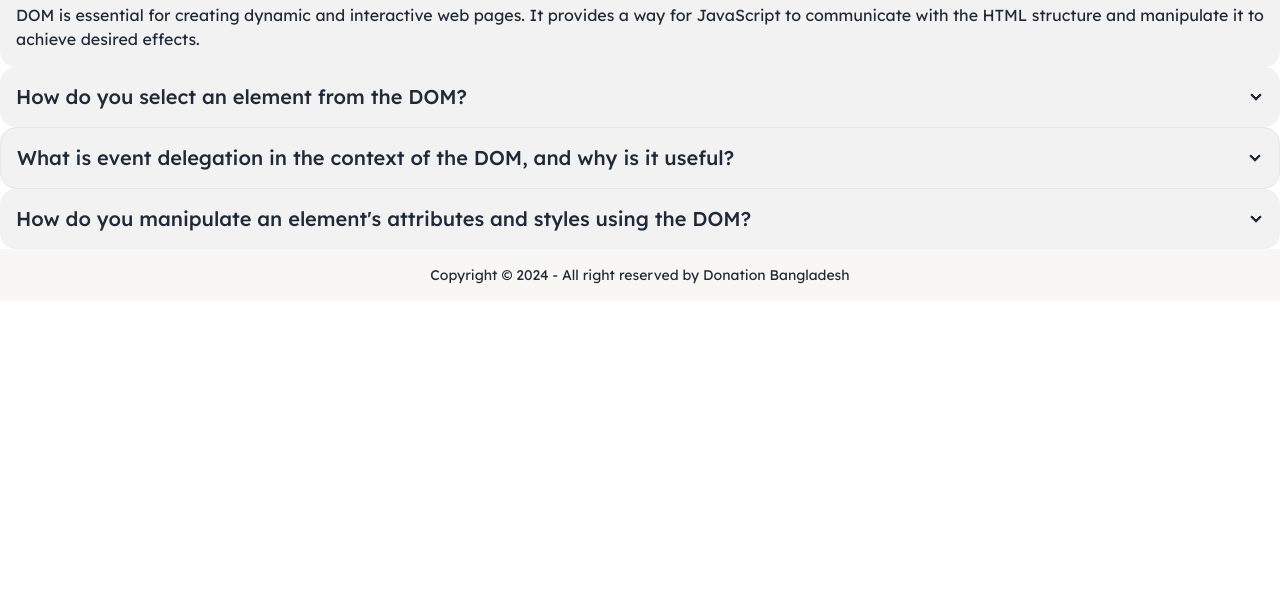
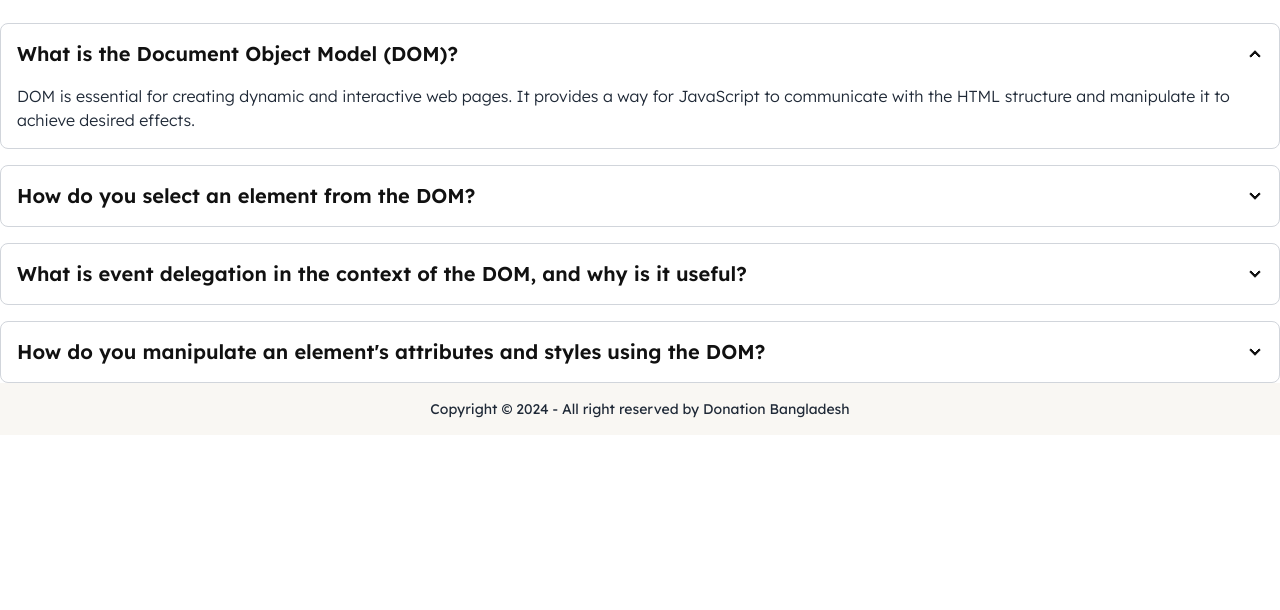
Before and after one commit to programmerjewel/donation, a plain HTML site: page blog.html in a window 1280 px wide. Shown: the part 190-800 px from the top of the page. Drawn offline with nearby package versions, Linux system fonts and the light colour scheme.

Commit message:
js updated, blog.html css updated

```diff
--- a/blog.html
+++ b/blog.html
@@ -34,34 +34,36 @@
       </header>
     <section class="accordion">
         <div class="container mx-auto">
-            <h2 class="text-3xl font-bold text-[#111]">Important FAQs</h2>
-            <div class="collapse collapse-arrow bg-base-200">
+            <h2 class="text-3xl font-bold text-[#111] my-10 text-center">Important FAQs</h2>
+            <div class="flex flex-col gap-4">
+                <div class="collapse collapse-arrow border border-gray-300 rounded-lg">
                     <input type="radio" name="my-accordion-2" checked="checked" />
-                <div class="collapse-title text-xl font-medium">What is the Document Object Model (DOM)?</div>
+                    <div class="collapse-title text-xl font-semibold text-[#111111]">What is the Document Object Model (DOM)?</div>
                     <div class="collapse-content">
-                    <p>DOM is essential for creating dynamic and interactive web pages. It provides a way for JavaScript to communicate with the HTML structure and manipulate it to achieve desired effects.</p>
+                        <p class="font-light">DOM is essential for creating dynamic and interactive web pages. It provides a way for JavaScript to communicate with the HTML structure and manipulate it to achieve desired effects.</p>
                     </div>
                 </div>
-            <div class="collapse collapse-arrow bg-base-200">
+                <div class="collapse collapse-arrow border border-gray-300 rounded-lg">
                     <input type="radio" name="my-accordion-2" />
-                <div class="collapse-title text-xl font-medium">How do you select an element from the DOM?</div>
+                    <div class="collapse-title text-xl font-semibold text-[#111111]">How do you select an element from the DOM?</div>
                     <div class="collapse-content">
-                    <p>To select an element from the DOM, you can use several methods provided by JavaScript-  getElementById(), getElementsByTagName(),getElementsByClassName(), querySelector(), and querySelectorAll()</p>
+                        <p class="font-light">To select an element from the DOM, you can use several methods provided by JavaScript-  getElementById(), getElementsByTagName(),getElementsByClassName(), querySelector(), and querySelectorAll()</p>
                     </div>
                 </div>
-            <div class="collapse collapse-arrow bg-base-200 border">
+                <div class="collapse collapse-arrow border border-gray-300 rounded-lg">
                     <input type="radio" name="my-accordion-2" />
-                <div class="collapse-title text-xl font-medium">What is event delegation in the context of the DOM, and why is it useful?</div>
+                    <div class="collapse-title text-xl font-semibold text-[#111111]">What is event delegation in the context of the DOM, and why is it useful?</div>
                     <div class="collapse-content">
-                    <p>Event delegation is a technique where a single event listener is attached to a parent element to handle events on its child elements. This improves performance, handles dynamically added elements, and simplifies code by reducing the number of event listeners.</p>
+                        <p class="font-light">Event delegation is a technique where a single event listener is attached to a parent element to handle events on its child elements. This improves performance, handles dynamically added elements, and simplifies code by reducing the number of event listeners.</p>
                     </div>
                 </div>
 
-            <div class="collapse collapse-arrow bg-base-200">
+                <div class="collapse collapse-arrow border border-gray-300 rounded-lg">
                     <input type="radio" name="my-accordion-2" />
-                <div class="collapse-title text-xl font-medium">How do you manipulate an element's attributes and styles using the DOM?</div>
+                    <div class="collapse-title text-xl font-semibold text-[#111111]">How do you manipulate an element's attributes and styles using the DOM?</div>
                     <div class="collapse-content">
-                    <p>To manipulate an element's attributes and styles-setAttribute() and removeAttribute() to modify attributes like href, disabled, etc. To change inline styles, directly access the style property. For class-based styling, use classList.add(), classList.remove(), and classList.toggle(). By combining these methods, JS can dynamically alter the appearance and behavior of web elements.</p>
+                        <p class="font-light">To manipulate an element's attributes and styles-setAttribute() and removeAttribute() to modify attributes like href, disabled, etc. To change inline styles, directly access the style property. For class-based styling, use classList.add(), classList.remove(), and classList.toggle(). By combining these methods, JS can dynamically alter the appearance and behavior of web elements.</p>
+                    </div>
                 </div>
             </div>
         </div>
--- a/main.js
+++ b/main.js
@@ -74,6 +74,6 @@ document.getElementById('n-btn').addEventListener('click', function(){
 });
 
 //go to blog.html page
-function moveTopage(page){
-    window.location.href = './' + page;
-}
+document.getElementById('blog-btn').addEventListener('click', function(){
+   window.location.href = './blog.html';
+})
```
Lines whose indentation alone changed are shown as unchanged.
